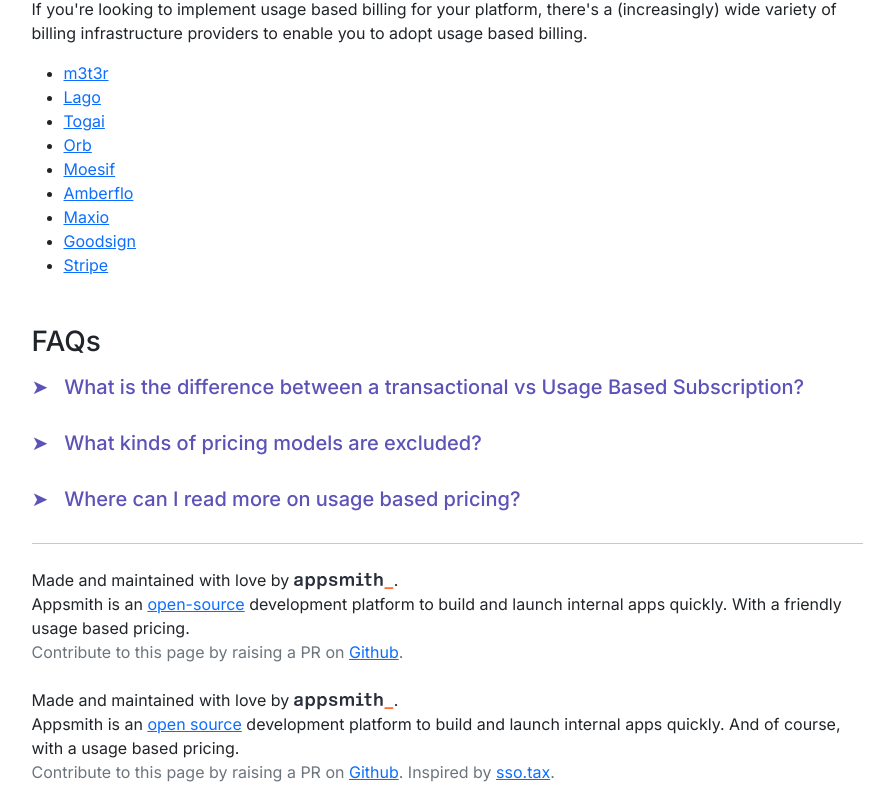
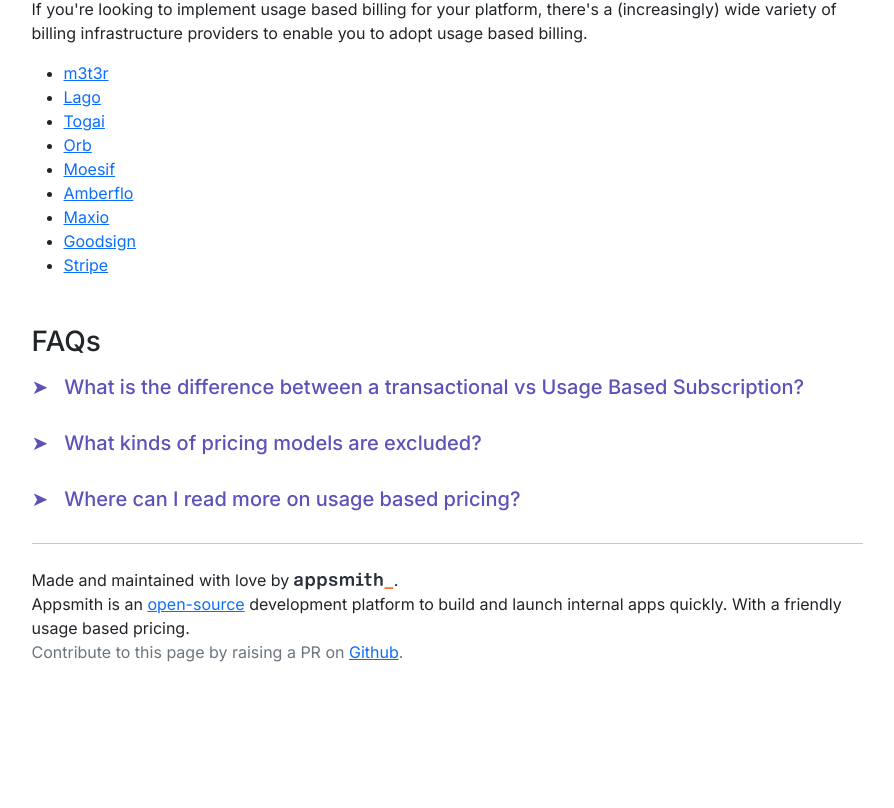
Before and after one commit to appsmithorg/usage-based-pricing, a Next.js app: page / in a window 1280 px wide. Shown: the part 2603-3411 px from the top of the page, without its empty margins (193-1087 px from the left). After the commit the page ends 3291 px from the top, so only its background shows below. Built offline with nearby package versions, Linux system fonts and the light colour scheme.

Commit message:
remove duplicate footer

```diff
--- a/pages/index.js
+++ b/pages/index.js
@@ -272,46 +272,6 @@
               </Link>
               .
             </div>
-            <Row>
-              <Col md="12">
-                <div>
-                  Made and maintained with love by{" "}
-                  <Link href="https://appsmith.com" target="_blank">
-                    <Image
-                      className="img-fluid"
-                      src="/appsmith.svg"
-                      width="100"
-                    />
-                  </Link>
-                  .
-                </div>
-                <div>
-                  Appsmith is an{" "}
-                  <Link
-                    href="https://github.com/appsmithorg/appsmith"
-                    target="_blank"
-                  >
-                    open source
-                  </Link>{" "}
-                  development platform to build and launch internal apps
-                  quickly. And of course, with a usage based pricing.
-                </div>
-                <div className="mb-4 text-secondary">
-                  Contribute to this page by raising a PR on{" "}
-                  <Link
-                    href="https://github.com/appsmithorg/usage-based-pricing-vendors"
-                    target="_blank"
-                  >
-                    Github
-                  </Link>
-                  . Inspired by{" "}
-                  <Link href="https://sso.tax/" target="_blank">
-                    sso.tax
-                  </Link>
-                  .
-                </div>
-              </Col>
-            </Row>
           </Col>
         </Row>
       </Container>
```
